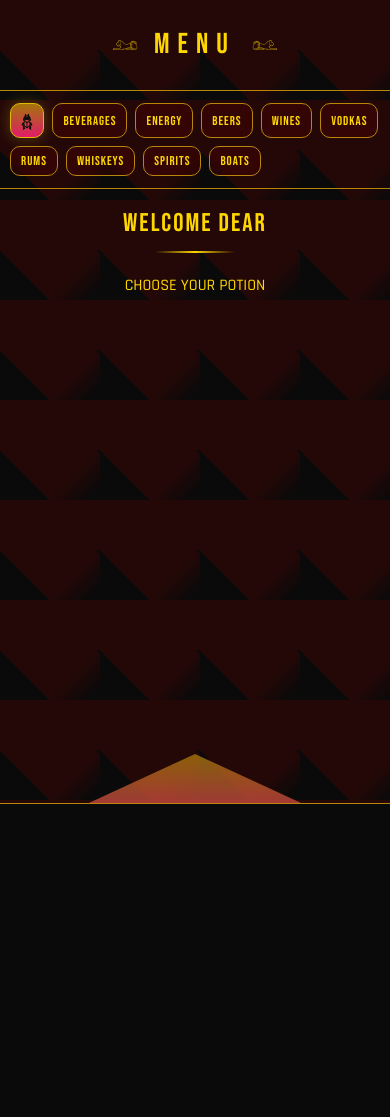
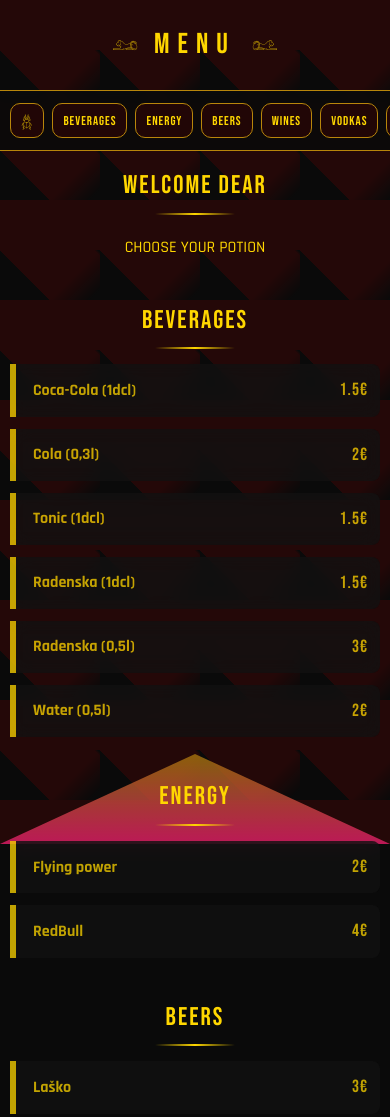
Before and after one commit to nadinski/bar, a plain HTML site: page index.html in a window 390 px wide. Shown: the top 1117 px of the page. Before the commit the page ends 844 px from the top, so only its background shows below. Drawn offline with Linux system fonts and the light colour scheme.

Commit message:
Update index.html

```diff
--- a/index.html
+++ b/index.html
@@ -58,9 +58,9 @@
             bottom: 0;
             left: 0;
             width: 100%;
-            height: 120px; /* Увеличил высоту */
+            height: 120px;
             background: linear-gradient(to top, var(--neon), var(--gold-dark));
-            opacity: 0.6; /* Увеличил прозрачность */
+            opacity: 0.6;
             clip-path: polygon(0% 100%, 50% 0%, 100% 100%);
             z-index: -1;
             mix-blend-mode: lighten;
@@ -105,7 +105,11 @@
             border-top: 1px solid var(--gold-dark);
             border-bottom: 1px solid var(--gold-dark);
             -webkit-overflow-scrolling: touch;
-            flex-wrap: wrap;
+            position: sticky;
+            top: 0;
+            background: rgba(10, 10, 10, 0.9);
+            backdrop-filter: blur(5px);
+            z-index: 10;
         }
 
         .categories::-webkit-scrollbar {
@@ -116,10 +120,10 @@
             background: rgba(90, 0, 0, 0.3);
             color: var(--gold);
             border: 1px solid var(--gold-dark);
-            padding: 10px 15px; /* Уменьшил padding для мобильных */
+            padding: 10px 15px;
             border-radius: 10px;
             font-family: 'Bebas Neue', sans-serif;
-            font-size: 1rem; /* Уменьшил размер шрифта */
+            font-size: 1rem;
             letter-spacing: 1px;
             white-space: nowrap;
             cursor: pointer;
@@ -127,7 +131,7 @@
             text-transform: uppercase;
             backdrop-filter: blur(5px);
             -webkit-backdrop-filter: blur(5px);
-            flex-shrink: 0; /* Предотвращает сжатие кнопок */
+            flex-shrink: 0;
         }
 
         .category-btn.active {
@@ -143,35 +147,26 @@
 
         /* Menu items - egyptian style cards */
         .menu-container {
-            padding: 20px 15px; /* Уменьшил padding для мобильных */
+            padding: 20px 15px;
             max-width: 600px;
             margin: 0 auto;
         }
 
         .category-section {
-            margin-bottom: 30px; /* Уменьшил отступ */
-            display: none;
-            animation: fadeIn 0.4s cubic-bezier(0.22, 1, 0.36, 1);
-        }
-
-        @keyframes fadeIn {
-            from { opacity: 0; transform: translateY(10px); }
-            to { opacity: 1; transform: translateY(0); }
-        }
-
-        .category-section.active {
-            display: block;
+            margin-bottom: 40px;
+            padding-top: 60px; /* Добавляем отступ для sticky навигации */
+            margin-top: -60px; /* Компенсируем отступ */
         }
 
         .category-title {
             font-family: 'Bebas Neue', sans-serif;
             color: var(--gold);
-            font-size: 2rem; /* Уменьшил размер шрифта */
-            margin-bottom: 15px; /* Уменьшил отступ */
-            letter-spacing: 2px; /* Уменьшил расстояние между буквами */
+            font-size: 2rem;
+            margin-bottom: 15px;
+            letter-spacing: 2px;
             text-transform: uppercase;
             position: relative;
-            padding-bottom: 8px; /* Уменьшил отступ */
+            padding-bottom: 8px;
             text-align: center;
         }
 
@@ -181,21 +176,21 @@
             bottom: 0;
             left: 50%;
             transform: translateX(-50%);
-            width: 80px; /* Уменьшил ширину */
+            width: 80px;
             height: 2px;
             background: linear-gradient(to right, transparent, var(--gold), transparent);
         }
 
         .item {
             background:#121212;
-            padding: 15px; /* Уменьшил padding */
-            margin-bottom: 12px; /* Уменьшил отступ */
-            border-left: 3px solid var(--gold); /* Уменьшил толщину границы */
+            padding: 15px;
+            margin-bottom: 12px;
+            border-left: 3px solid var(--gold);
             display: flex;
             justify-content: space-between;
             align-items: center;
             transition: all 0.3s;
-            border-radius: 0 8px 8px 0; /* Уменьшил радиус */
+            border-radius: 0 8px 8px 0;
             position: relative;
             overflow: hidden;
             opacity: 0.75;
@@ -208,7 +203,7 @@
             position: absolute;
             top: 0;
             left: 0;
-            width: 3px; /* Уменьшил толщину */
+            width: 3px;
             height: 100%;
             background: var(--gold);
         }
@@ -222,15 +217,15 @@
         .item-name {
             font-weight: 600;
             color: var(--gold);
-            font-size: 1rem; /* Уменьшил размер шрифта */
-            margin-left: 8px; /* Уменьшил отступ */
+            font-size: 1rem;
+            margin-left: 8px;
         }
 
         .item-price {
             font-family: 'Bebas Neue', sans-serif;
             font-weight: normal;
             color: var(--gold);
-            font-size: 1.1rem; /* Уменьшил размер шрифта */
+            font-size: 1.1rem;
             letter-spacing: 1px;
         }
 
@@ -239,7 +234,7 @@
             background: var(--black);
             color: var(--gold);
             text-align: center;
-            padding: 20px; /* Уменьшил padding */
+            padding: 20px;
             font-family: 'Rajdhani', sans-serif;
             font-weight: 700;
             letter-spacing: 1px;
@@ -247,46 +242,51 @@
             position: absolute;
             bottom: 0;
             width: 100%;
-            font-size: 0.9rem; /* Уменьшил размер шрифта */
+            font-size: 0.9rem;
         }
 
         /* Responsive tweaks */
         @media (max-width: 500px) {
             .logo {
-                font-size: 2.2rem; /* Еще уменьшил размер лого */
-                height: 90px; /* Уменьшил высоту */
-                padding: 15px 0; /* Уменьшил padding */
+                font-size: 2.2rem;
+                height: 90px;
+                padding: 15px 0;
             }
 
             .logo::before, .logo::after {
-                font-size: 1.2rem; /* Еще уменьшил размер иероглифов */
-                margin: 0 8px; /* Уменьшил отступ */
+                font-size: 1.2rem;
+                margin: 0 8px;
             }
 
             .category-title {
-                font-size: 1.6rem; /* Еще уменьшил размер */
+                font-size: 1.6rem;
             }
 
             .item {
-                padding: 12px; /* Еще уменьшил padding */
+                padding: 12px;
             }
 
             .pyramid {
-                height: 90px; /* Увеличил высоту для мобильных */
-                opacity: 0.7; /* Увеличил прозрачность */
+                height: 90px;
+                opacity: 0.7;
             }
 
             .categories {
-                padding: 12px 10px; /* Уменьшил padding */
+                padding: 12px 10px;
             }
 
             .category-btn {
-                padding: 8px 12px; /* Уменьшил padding */
-                font-size: 0.9rem; /* Уменьшил размер шрифта */
+                padding: 8px 12px;
+                font-size: 0.9rem;
             }
 
             .menu-container {
-                padding: 15px 10px; /* Уменьшил padding */
+                padding: 15px 10px;
+            }
+
+            .category-section {
+                padding-top: 50px;
+                margin-top: -50px;
             }
         }
 
@@ -323,11 +323,53 @@
 
     <div class="menu-container">
         <!-- Pricelist -->
-        <div class="category-section active" id="pricelist">
+        <div class="category-section" id="pricelist">
             <h2 class="category-title">WELCOME DEAR</h2>
             <p style="color: var(--gold); text-align: center; margin: 20px 0; font-size: 1rem;">
                 CHOOSE YOUR POTION
             </p>
+        </div>
+
+        <!-- Beverages -->
+        <div class="category-section" id="beverages">
+            <h2 class="category-title">Beverages</h2>
+            <div class="item">
+                <span class="item-name">Coca-Cola (1dcl)</span>
+                <span class="item-price">1.5€</span>
+            </div>
+            <div class="item">
+                <span class="item-name">Cola (0,3l)</span>
+                <span class="item-price">2€</span>
+            </div>
+            <div class="item">
+                <span class="item-name">Tonic (1dcl)</span>
+                <span class="item-price">1.5€</span>
+            </div>
+            <div class="item">
+                <span class="item-name">Radenska (1dcl)</span>
+                <span class="item-price">1.5€</span>
+            </div>
+            <div class="item">
+                <span class="item-name">Radenska (0,5l)</span>
+                <span class="item-price">3€</span>
+            </div>
+            <div class="item">
+                <span class="item-name">Water (0,5l)</span>
+                <span class="item-price">2€</span>
+            </div>
+        </div>
+
+        <!-- Energy -->
+        <div class="category-section" id="energy">
+            <h2 class="category-title">Energy</h2>
+            <div class="item">
+                <span class="item-name">Flying power</span>
+                <span class="item-price">2€</span>
+            </div>
+            <div class="item">
+                <span class="item-name">RedBull</span>
+                <span class="item-price">4€</span>
+            </div>
         </div>
 
         <!-- Beers -->
@@ -452,56 +494,12 @@
                 <span class="item-price">100€</span>
             </div>
         </div>
-
-        <!-- Energy -->
-        <div class="category-section" id="energy">
-            <h2 class="category-title">Energy</h2>
-            <div class="item">
-                <span class="item-name">Flying power</span>
-                <span class="item-price">2€</span>
-            </div>
-            <div class="item">
-                <span class="item-name">RedBull</span>
-                <span class="item-price">4€</span>
-            </div>
-        </div>
-
-        <!-- Beverages -->
-        <div class="category-section" id="beverages">
-            <h2 class="category-title">Beverages</h2>
-            <div class="item">
-                <span class="item-name">Coca-Cola (1dcl)</span>
-                <span class="item-price">1.5€</span>
-            </div>
-            <div class="item">
-                <span class="item-name">Cola (0,3l)</span>
-                <span class="item-price">2€</span>
-            </div>
-            <div class="item">
-                <span class="item-name">Tonic (1dcl)</span>
-                <span class="item-price">1.5€</span>
-            </div>
-            <div class="item">
-                <span class="item-name">Radenska (1dcl)</span>
-                <span class="item-price">1.5€</span>
-            </div>
-            <div class="item">
-                <span class="item-name">Radenska (0,5l)</span>
-                <span class="item-price">3€</span>
-            </div>
-            <div class="item">
-                <span class="item-name">Water (0,5l)</span>
-                <span class="item-price">2€</span>
-            </div>
-        </div>
     </div>
 
-    <footer>
-
-    </footer>
+    <footer></footer>
 
     <script>
-        // Category switching
+        // Category switching with scroll
         const categoryBtns = document.querySelectorAll('.category-btn');
 
         categoryBtns.forEach(btn => {
@@ -512,20 +510,42 @@
                 // Add active class to clicked button
                 this.classList.add('active');
 
-                // Hide all sections
-                document.querySelectorAll('.category-section').forEach(section => {
-                    section.classList.remove('active');
-                });
+                // Get the target section
+                const categoryId = this.getAttribute('data-category');
+                const targetSection = document.getElementById(categoryId);
 
-                // Show the selected section
-                const categoryId = this.getAttribute('data-category');
-                document.getElementById(categoryId).classList.add('active');
+                // Scroll to the section with offset for sticky header
+                const headerHeight = document.querySelector('.categories').offsetHeight;
+                const targetPosition = targetSection.offsetTop - headerHeight;
 
-                // Scroll to top
                 window.scrollTo({
-                    top: 0,
+                    top: targetPosition,
                     behavior: 'smooth'
                 });
+            });
+        });
+
+        // Highlight active section while scrolling
+        const sections = document.querySelectorAll('.category-section');
+        const navHeight = document.querySelector('.categories').offsetHeight;
+
+        window.addEventListener('scroll', () => {
+            let current = '';
+
+            sections.forEach(section => {
+                const sectionTop = section.offsetTop;
+                const sectionHeight = section.offsetHeight;
+
+                if (pageYOffset >= (sectionTop - navHeight - 10)) {
+                    current = section.getAttribute('id');
+                }
+            });
+
+            categoryBtns.forEach(btn => {
+                btn.classList.remove('active');
+                if (btn.getAttribute('data-category') === current) {
+                    btn.classList.add('active');
+                }
             });
         });
     </script>
```
